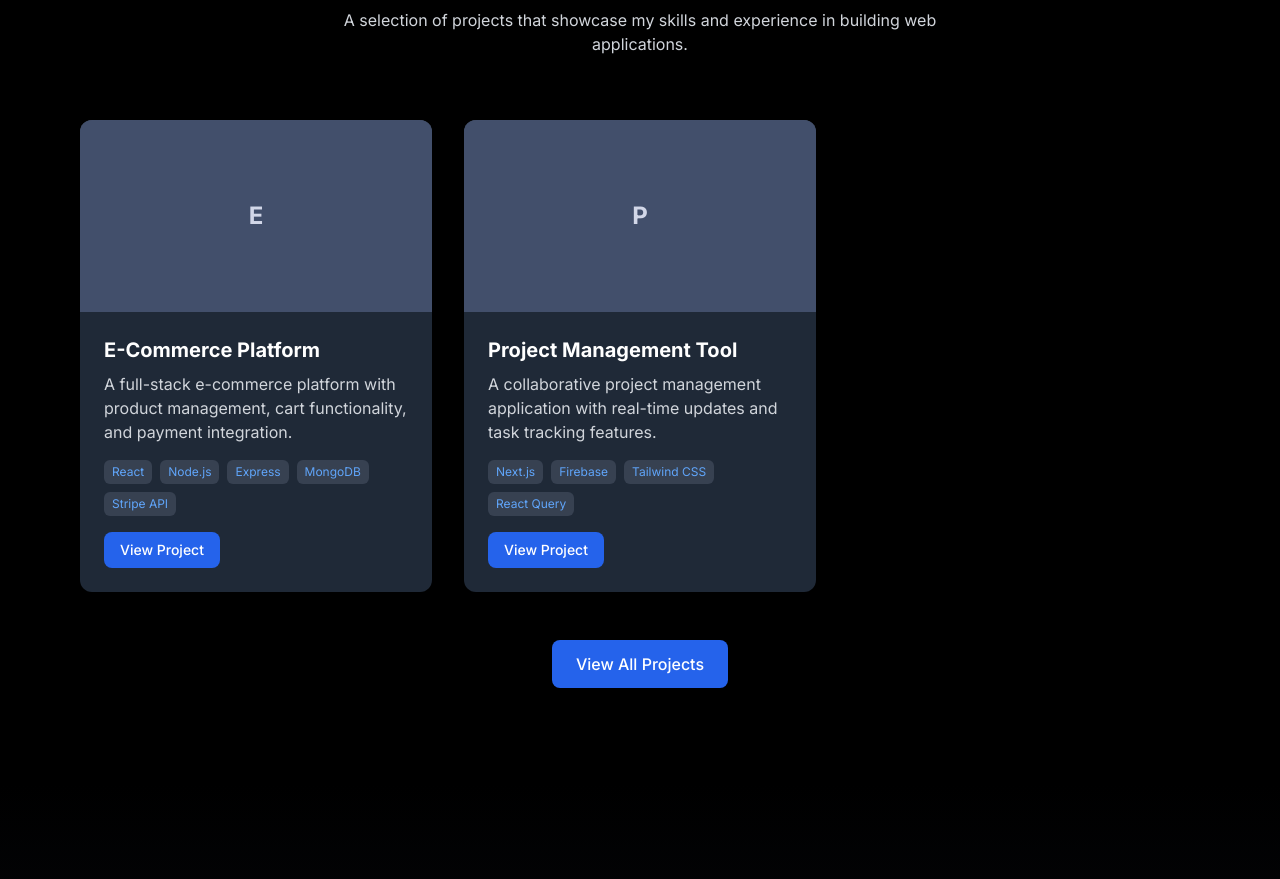
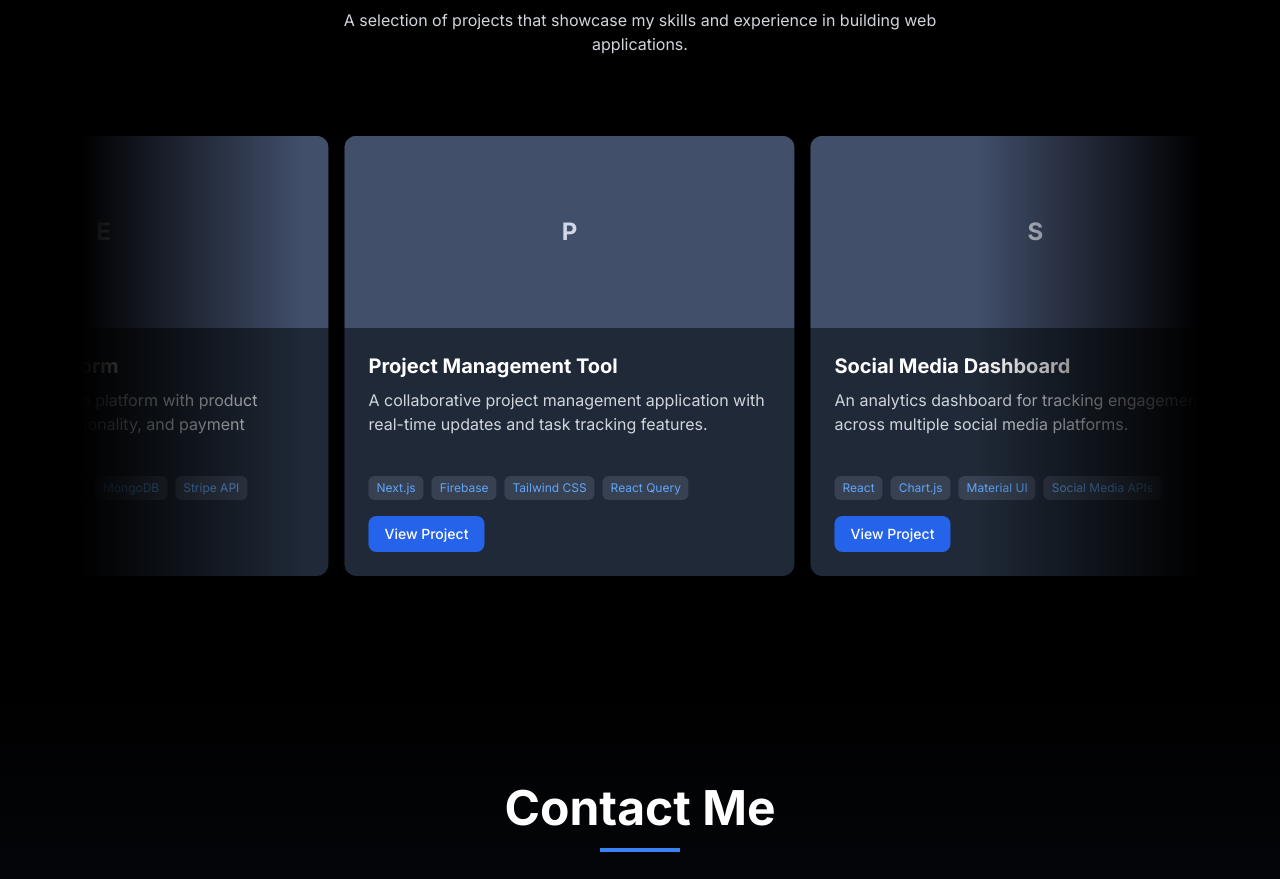
Before and after one commit to BssMsi/portfolio, a Next.js app: page / in a window 1280 px wide. Shown: the part 5100-5979 px from the top of the page. Built offline with nearby package versions, Linux system fonts and the light colour scheme.

Commit message:
projects infinite moving cards

```diff
--- a/src/components/ProjectsSection.tsx
+++ b/src/components/ProjectsSection.tsx
@@ -1,58 +1,16 @@
 "use client";
 import { motion } from "framer-motion";
-import { useState } from "react";
+import { portfolioData } from "@/lib/utils";
+import { InfiniteMovingCards } from "@/components/ui/infinite-moving-cards";
 
-const projects = [
-  {
-    title: "E-Commerce Platform",
-    description: "A full-stack e-commerce platform with product management, cart functionality, and payment integration.",
-    technologies: ["React", "Node.js", "Express", "MongoDB", "Stripe API"],
-    image: "/projects/ecommerce.jpg",
-    link: "#",
-    featured: true,
-  },
-  {
-    title: "Project Management Tool",
-    description: "A collaborative project management application with real-time updates and task tracking features.",
-    technologies: ["Next.js", "Firebase", "Tailwind CSS", "React Query"],
-    image: "/projects/project-management.jpg",
-    link: "#",
-    featured: true,
-  },
-  {
-    title: "Social Media Dashboard",
-    description: "An analytics dashboard for tracking engagement across multiple social media platforms.",
-    technologies: ["React", "Chart.js", "Material UI", "Social Media APIs"],
-    image: "/projects/social-dashboard.jpg",
-    link: "#",
-    featured: false,
-  },
-  {
-    title: "Weather Application",
-    description: "A responsive weather application providing real-time forecasts and location-based weather data.",
-    technologies: ["JavaScript", "OpenWeather API", "Geolocation API", "CSS3"],
-    image: "/projects/weather-app.jpg",
-    link: "#",
-    featured: false,
-  },
-  {
-    title: "Portfolio Website",
-    description: "A personal portfolio website showcasing skills, experience, and projects.",
-    technologies: ["Next.js", "Framer Motion", "Tailwind CSS", "Vercel"],
-    image: "/projects/portfolio.jpg",
-    link: "#",
-    featured: false,
-  },
-];
-
-const ProjectCard = ({ project }: { project: typeof projects[0] }) => {
+const ProjectCard = ({ project }: { project: typeof portfolioData.projects[0] }) => {
   return (
     <motion.div
       initial={{ opacity: 0, y: 20 }}
       whileInView={{ opacity: 1, y: 0 }}
       transition={{ duration: 0.6 }}
       viewport={{ once: true }}
-      className="bg-gray-800 rounded-xl overflow-hidden shadow-xl hover:shadow-blue-900/20 transition-all duration-300 h-full flex flex-col"
+      className="bg-gray-800 rounded-xl overflow-hidden shadow-xl hover:shadow-blue-900/20 transition-all duration-300 h-full flex flex-col w-[350px] md:w-[450px] shrink-0"
     >
       <div className="h-48 w-full bg-gray-700 flex items-center justify-center overflow-hidden">
         {project.image ? (
@@ -95,8 +53,9 @@ const ProjectCard = ({ project }: { project: typeof projects[0] }) => {
 };
 
 const ProjectsSection = () => {
-  const [showAll, setShowAll] = useState(false);
-  const displayedProjects = showAll ? projects : projects.filter(p => p.featured);
+  const projectCards = portfolioData.projects.map((project, index) => (
+    <ProjectCard key={index} project={project} />
+  ));
 
   return (
     <section id="projects" className="w-full py-24 bg-black">
@@ -115,24 +74,12 @@ const ProjectsSection = () => {
           </p>
         </motion.div>
 
-        <div className="grid md:grid-cols-2 lg:grid-cols-3 gap-8">
-          {displayedProjects.map((project, index) => (
-            <ProjectCard key={index} project={project} />
-          ))}
-        </div>
-
-        {!showAll && projects.length > displayedProjects.length && (
-          <div className="mt-12 text-center">
-            <motion.button
-              onClick={() => setShowAll(true)}
-              whileHover={{ scale: 1.05 }}
-              whileTap={{ scale: 0.95 }}
-              className="px-6 py-3 bg-blue-600 hover:bg-blue-700 text-white font-medium rounded-lg transition-colors duration-300"
-            >
-              View All Projects
-            </motion.button>
-          </div>
-        )}
+        <InfiniteMovingCards
+          items={projectCards}
+          direction="left"
+          speed="slow"
+          pauseOnHover={true}
+        />
       </div>
     </section>
   );
--- /dev/null
+++ b/src/components/ui/infinite-moving-cards.tsx
@@ -0,0 +1,95 @@
+"use client";
+
+import { cn } from "@/lib/utils";
+import React, { useEffect, useState } from "react";
+
+export const InfiniteMovingCards = ({
+  items,
+  direction = "left",
+  speed = "fast",
+  pauseOnHover = true,
+  className,
+}: {
+  items: any[];
+  direction?: "left" | "right";
+  speed?: "fast" | "normal" | "slow";
+  pauseOnHover?: boolean;
+  className?: string;
+}) => {
+  const containerRef = React.useRef<HTMLDivElement>(null);
+  const scrollerRef = React.useRef<HTMLUListElement>(null);
+
+  useEffect(() => {
+    addAnimation();
+  }, []);
+  const [start, setStart] = useState(false);
+
+  function addAnimation() {
+    if (containerRef.current && scrollerRef.current) {
+      const scrollerContent = Array.from(scrollerRef.current.children);
+      scrollerContent.forEach((item) => {
+        const duplicatedItem = item.cloneNode(true);
+        if (scrollerRef.current) {
+          scrollerRef.current.appendChild(duplicatedItem);
+        }
+      });
+
+      getDirection();
+      getSpeed();
+      setStart(true);
+    }
+  }
+
+  const getDirection = () => {
+    if (containerRef.current) {
+      if (direction === "left") {
+        containerRef.current.style.setProperty(
+          "--animation-direction",
+          "forwards"
+        );
+      } else {
+        containerRef.current.style.setProperty(
+          "--animation-direction",
+          "reverse"
+        );
+      }
+    }
+  };
+
+  const getSpeed = () => {
+    if (containerRef.current) {
+      if (speed === "fast") {
+        containerRef.current.style.setProperty("--animation-duration", "20s");
+      } else if (speed === "normal") {
+        containerRef.current.style.setProperty("--animation-duration", "40s");
+      } else {
+        containerRef.current.style.setProperty("--animation-duration", "80s");
+      }
+    }
+  };
+
+  return (
+    <div
+      ref={containerRef}
+      className={cn(
+        "scroller relative z-20 max-w-7xl overflow-hidden [mask-image:linear-gradient(to_right,transparent,white_20%,white_80%,transparent)]",
+        className
+      )}
+    >
+      <ul
+        ref={scrollerRef}
+        className={cn(
+          "flex w-max min-w-full shrink-0 flex-nowrap gap-4 py-4",
+          start && "animate-scroll",
+          pauseOnHover && "hover:[animation-play-state:paused]"
+        )}
+      >
+        {items.map((item, idx) => (
+          <li key={idx} className="relative shrink-0">
+            {item}
+          </li>
+        ))}
+      </ul>
+    </div>
+  );
+};
```
